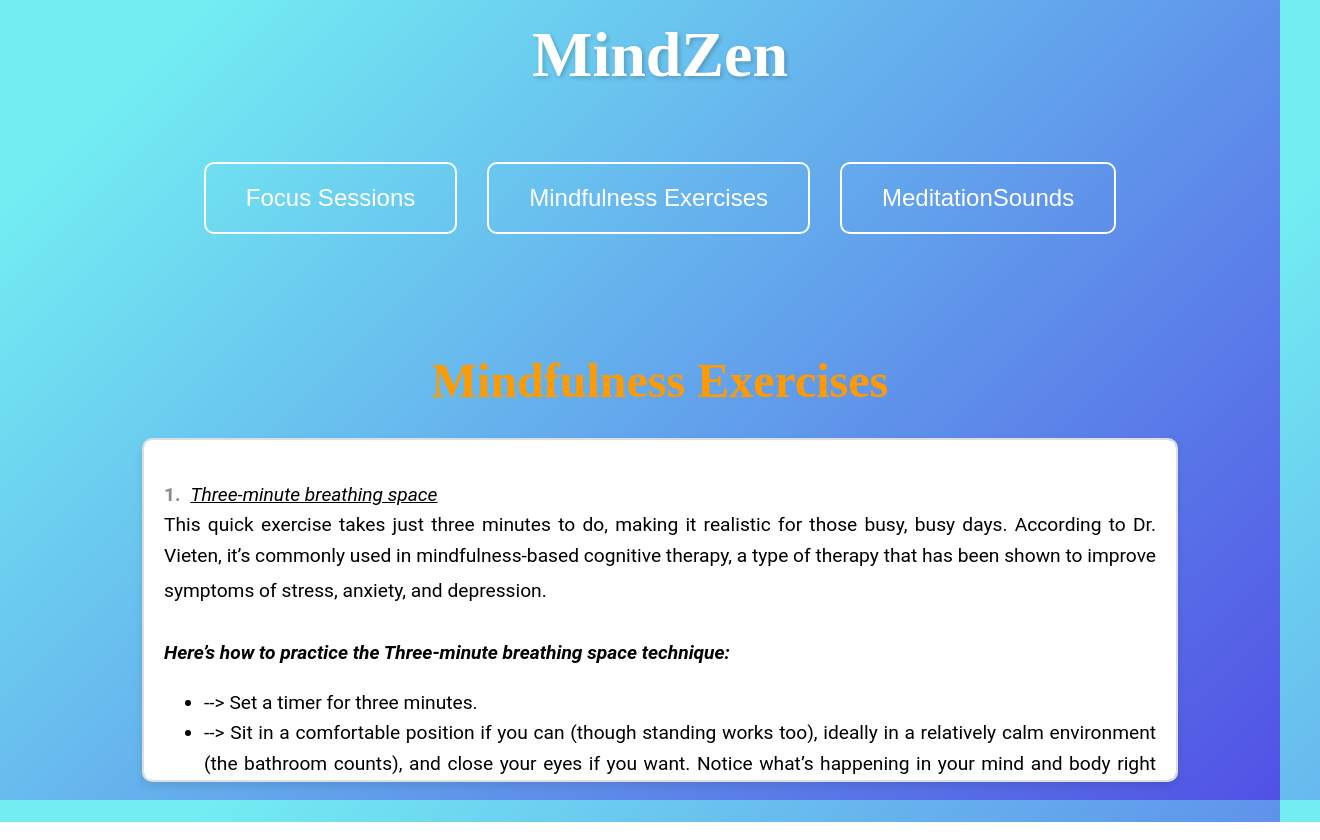
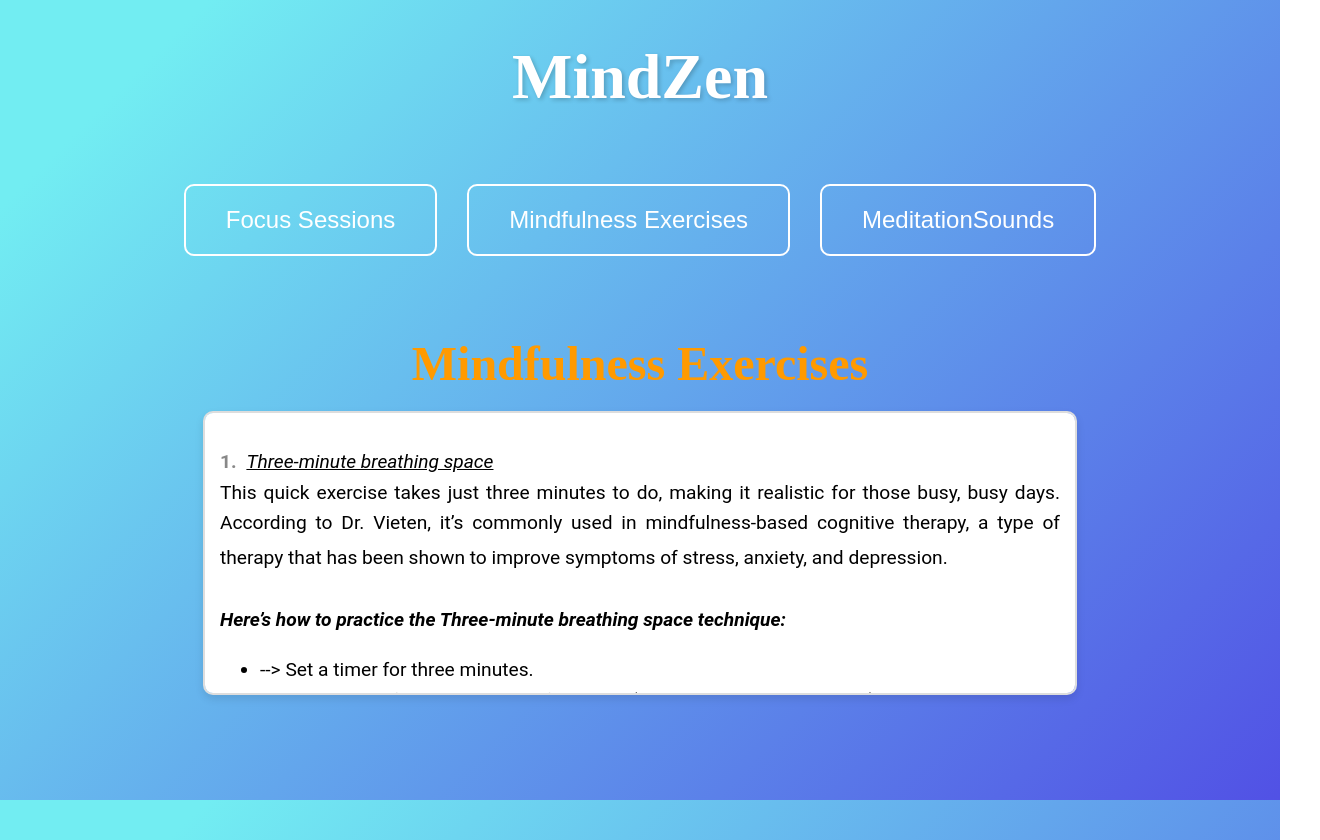
Before and after one commit to Lakkshhh/MindZen, a React (Create React App) app: page /mindfulness-exercises in a window 1280 px wide. Shown: the whole page, 1320 px wide, since content can reach past the window. Built offline with nearby package versions, Linux system fonts and the light colour scheme.

Commit message:
Added logo, made changes to CSS

```diff
--- a/public/index.html
+++ b/public/index.html
@@ -2,7 +2,7 @@
 <html lang="en">
 	<head>
 		<meta charset="utf-8" />
-    <link rel="icon" href="%PUBLIC_URL%/favicon.ico" />
+		<link rel="icon" href="logo.png" />
 		<meta name="viewport" content="width=device-width, initial-scale=1" />
 		<meta name="theme-color" content="#000000" />
 		<meta
@@ -24,7 +24,7 @@
       work correctly both with client-side routing and a non-root public URL.
       Learn how to configure a non-root public URL by running `npm run build`.
     -->
-    <title>React App</title>
+		<title>MindZen</title>
 	</head>
 	<body>
 		<noscript>You need to enable JavaScript to run this app.</noscript>
@@ -38,6 +38,5 @@
 
       To begin the development, run `npm start` or `yarn start`.
       To create a production bundle, use `npm run build` or `yarn build`.
-    -->
-  </body>
+    --></body>
 </html>
--- a/src/App.css
+++ b/src/App.css
@@ -2,24 +2,18 @@ html, body {
   height: 100%;
   margin: 0;
   font-family: 'Arial', sans-serif;
-}
-
-body {
-  display: flex;
-  align-items: center;
-  justify-content: center;
   background: linear-gradient(135deg, #72EDF2 10%, #5151E5 100%);
-  color: white;
 }
 
 .app-container {
   text-align: center;
   padding: 20px;
-  width: 100%;
   min-height: 100vh;
   display: flex;
   flex-direction: column;
   justify-content: flex-start;
+  align-items: center; /* Center content vertically */
+  color: white;
 }
 
 .site-title {
--- a/src/components/MindfulnessExercises.css
+++ b/src/components/MindfulnessExercises.css
@@ -31,23 +31,23 @@
   padding: 20px;
   color: black;
   font-family: 'Roboto', sans-serif;
-    margin-top: 60px;
+  margin-top: 20px; /* Adjusted margin */
 }
 
 .mindfulness-title {
   font-size: 3rem;
-    margin-bottom: 30px;
+  margin-bottom: 20px; /* Adjusted margin */
   animation: rainbow 5s infinite;
   font-family: 'Lobster', cursive;
 }
 
 .mindfulness-text-container {
-    max-height: 300px;
+  max-height: 250px; /* Adjusted height */
   overflow-y: auto;
   text-align: justify;
   margin: 0 auto;
-    max-width: 80%;
-    padding: 20px;
+  max-width: 70%; /* Adjusted width */
+  padding: 15px; /* Adjusted padding */
   font-size: 1.2rem;
   line-height: 1.6;
   border: 2px solid #ddd;
@@ -67,7 +67,6 @@
   color: #888;
   margin-right: 5px;
 }
-
 
 .navbar {
   position: fixed;
--- a/src/components/MindfulnessExercises.js
+++ b/src/components/MindfulnessExercises.js
@@ -28,10 +28,10 @@ const MindfulnessExercises = () => {
     {
       number: "3",
       title: "Dishwashing",
-      description: "Yes, you read that right. Hear us out: Instead of doing chores on autopilot, why not use them as opportunities to practice awareness? It’s a small, yet impactful way to check in with yourself, even as you do other tasks, Dr. Urgola says.",
+      description: "Yes, you read that right. Hear me out: Instead of doing chores on autopilot, why not use them as opportunities to practice awareness? It’s a small, yet impactful way to check in with yourself, even as you do other tasks.",
       steps: [
         " --> As you wash the dishes, ask yourself: How warm or cold is the water? How does the sponge feel in my hand? What smells am I experiencing? What’s the texture of the dishes I’m touching?",
-        " --> If your mind drifts off, again, that’s totally okay (and normal). “Your brain is doing what it has evolved to do: think,” says Dr. Urgola. Simply notice the drifting then come back to focusing on the dishes. (You can also do this in the shower, FYI)."
+        " --> If your mind drifts off, again, that’s totally okay (and normal). “Your brain is doing what it has evolved to do: think”. Simply notice the drifting then come back to focusing on the dishes. (You can also do this in the shower, FYI)."
       ]
     },
     {
@@ -42,8 +42,7 @@ const MindfulnessExercises = () => {
         " --> Close your eyes or maintain a soft gaze (again, where your eyes are relaxed and you’re not focusing on anything in particular).",
         " --> Bring your attention to the bottom of your feet, followed by your toes, the tops of your feet, your heels, and your ankles. Notice what you’re sensing in each area—think tightness, coldness, a tingling sensation, or nothing at all—without judging it as good or bad.",
         " --> Move deliberately up your body—to your calves, knees, thighs, hips, etc.—and do the same thing: Notice the physical sensations in each section with curious attention.",
-        " --> When you come to the top of your head, you can either stop or travel back down to your feet again, the same way you came.",
-        " --> Need a little more direction? You can check out the UCSD Center for Mindfulness website for guided body-scan recordings, Dr. Vietan says."
+        " --> When you come to the top of your head, you can either stop or travel back down to your feet again, the same way you came."
       ]
     },
     {
```
Also changed, not shown: public/logo.png (added), 1 other file (tests, documents, lock files or other folders). Lines whose indentation alone changed are shown as unchanged.
